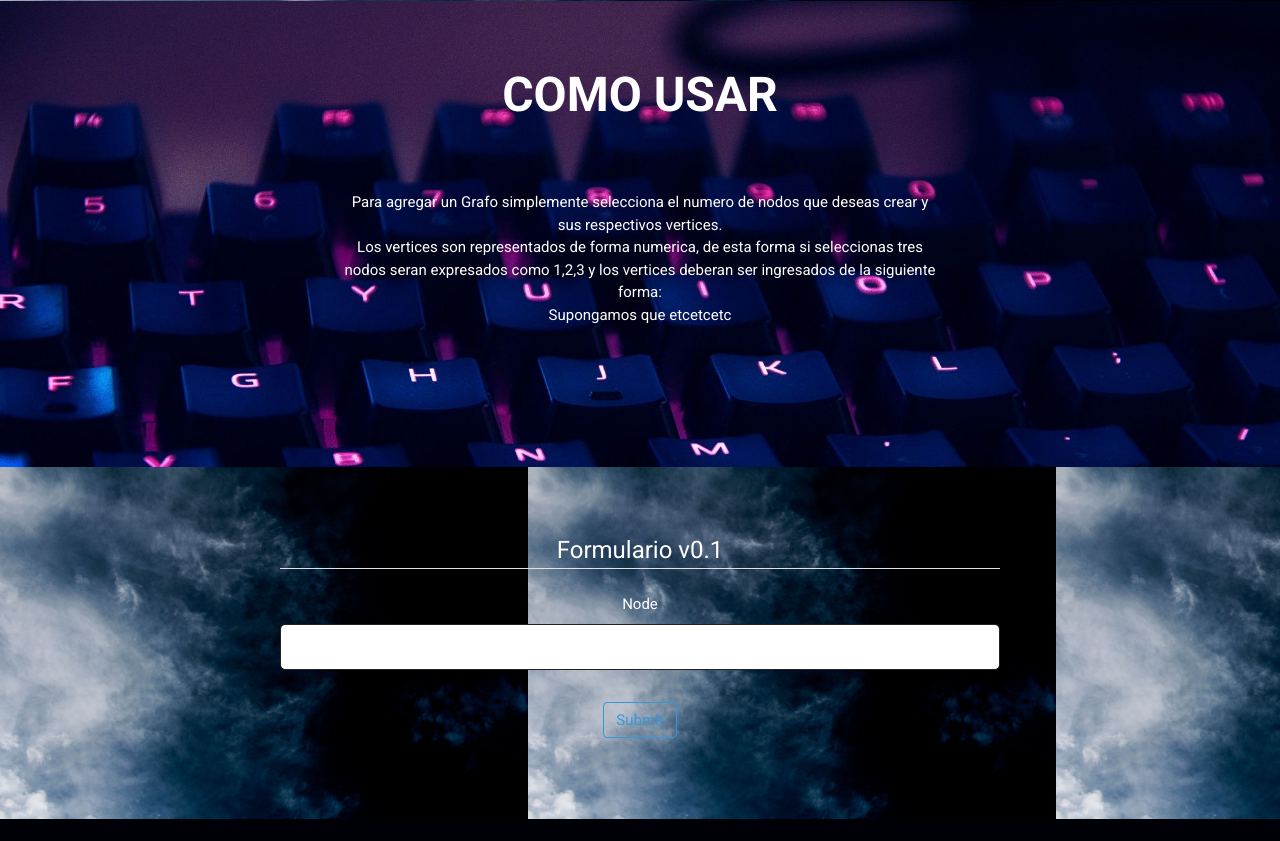
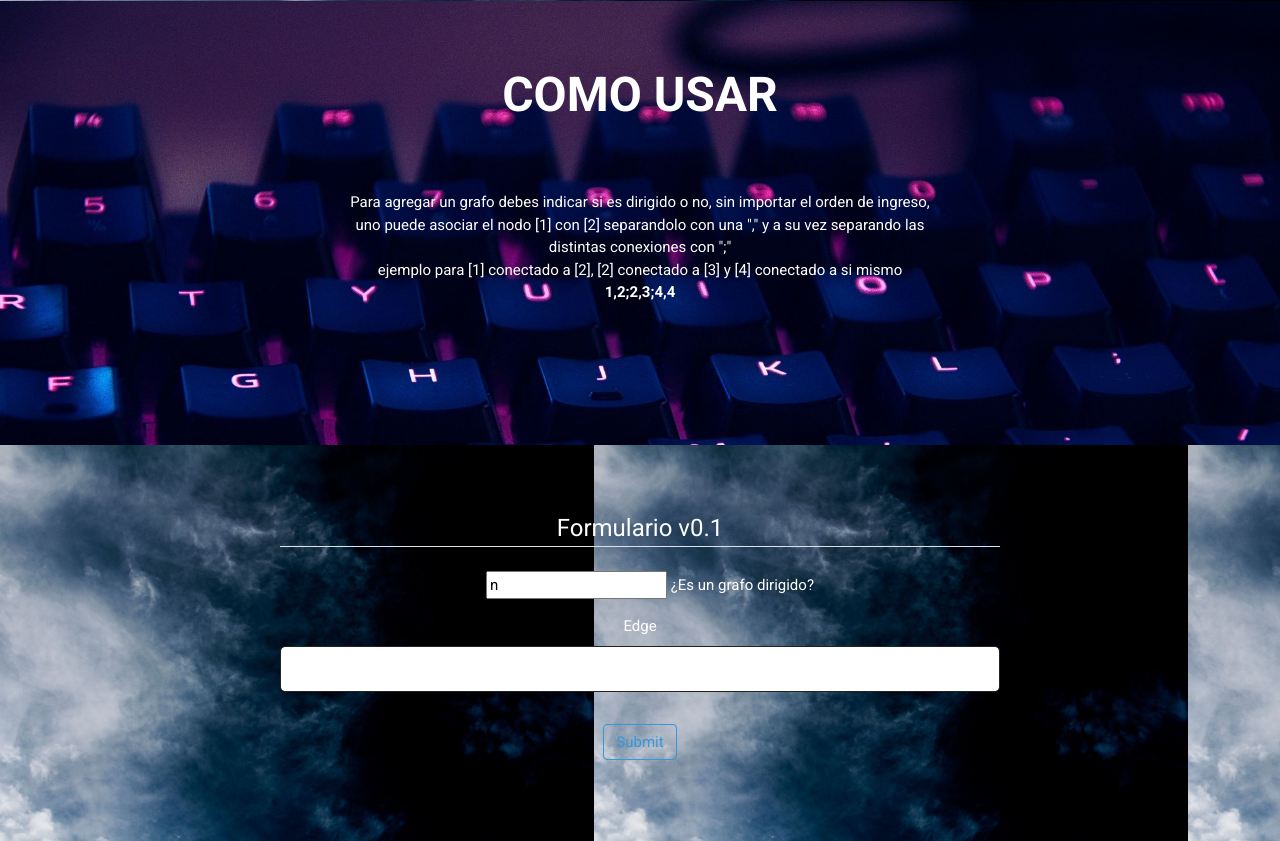
Before and after one commit to OEPO/Graph.Flask, a Python web app: template templates/index.html in a window 1280 px wide. Shown: the part 363-1204 px from the top of the page. Before the commit the page ends 1182 px from the top, so only its background shows below. Run offline with Jinja, Linux system fonts and the light colour scheme; the template is opened without the code that fills it, so the values that code supplies are empty, except form fields; form fields are guessed from the names that the template uses; some libraries are stand-ins or nearby versions.

Commit message:
Update index.html
Se agrego un reload para solucionar la NO carga de imagen #temporal

```diff
--- a/templates/index.html
+++ b/templates/index.html
@@ -15,8 +15,9 @@
     <div id="info2">
         <div class="jumbotron">
             <h1><strong>COMO USAR</strong></h1>
-            <p id="text-info">Para agregar un Grafo simplemente selecciona el numero de nodos que deseas crear y sus respectivos vertices.<br>Los vertices son representados de forma numerica, de esta forma si seleccionas tres nodos seran expresados como 1,2,3 y los vertices
-                deberan ser ingresados de la siguiente forma:<br>Supongamos que etcetcetc</p>
+            <p id="text-info">Para agregar un grafo debes indicar si es dirigido o no, sin importar el orden de ingreso, uno puede asociar el nodo [1] con [2] separandolo con una "," y a su vez separando las distintas conexiones con ";"<br>
+                ejemplo para [1] conectado a [2], [2] conectado a [3] y [4] conectado a si mismo <br>
+                <strong>1,2;2,3;4,4</strong>
         </div>
     </div>
 
@@ -31,19 +32,26 @@
                                     <legend class="border-bottom mb-4">Formulario v0.1 </legend>
 
                                     <div class="form-group">
-                                    {{form.node.label(class="form-control-label")}}
+                                        <div class="form-check">
+                                            {{ form.check(value='n') }}
+                                            <label class="form-check-label">¿Es un grafo dirigido?</label>
+                                          </div>
+                                    </div>
+
+                                    <div class="form-group">
+                                        {{form.edge.label(class="form-control-label")}}
 
                                         <!-- Validador inicio -->
 
-                                    {%if form.node.errors %}
-                                    {{form.node(class="form-control form-control-lg is-invalid")}}
+                                        {%if form.edge.errors %}
+                                        {{form.edge(class="form-control form-control-lg is-invalid")}}
 
                                         <div class="invalid-feedback">
-                                        {% for errors in form.node.errors %}
+                                            {% for errors in form.edge.errors %}
                                             <span>{{error}}</span>
                                             {%endfor%}
                                         {% else %}
-                                    {{form.node(class="form-control form-control-lg")}}
+                                        {{form.edge(class="form-control form-control-lg")}}
                                         {% endif %}
                                         </div>
 
```
Lines whose indentation alone changed are shown as unchanged.
